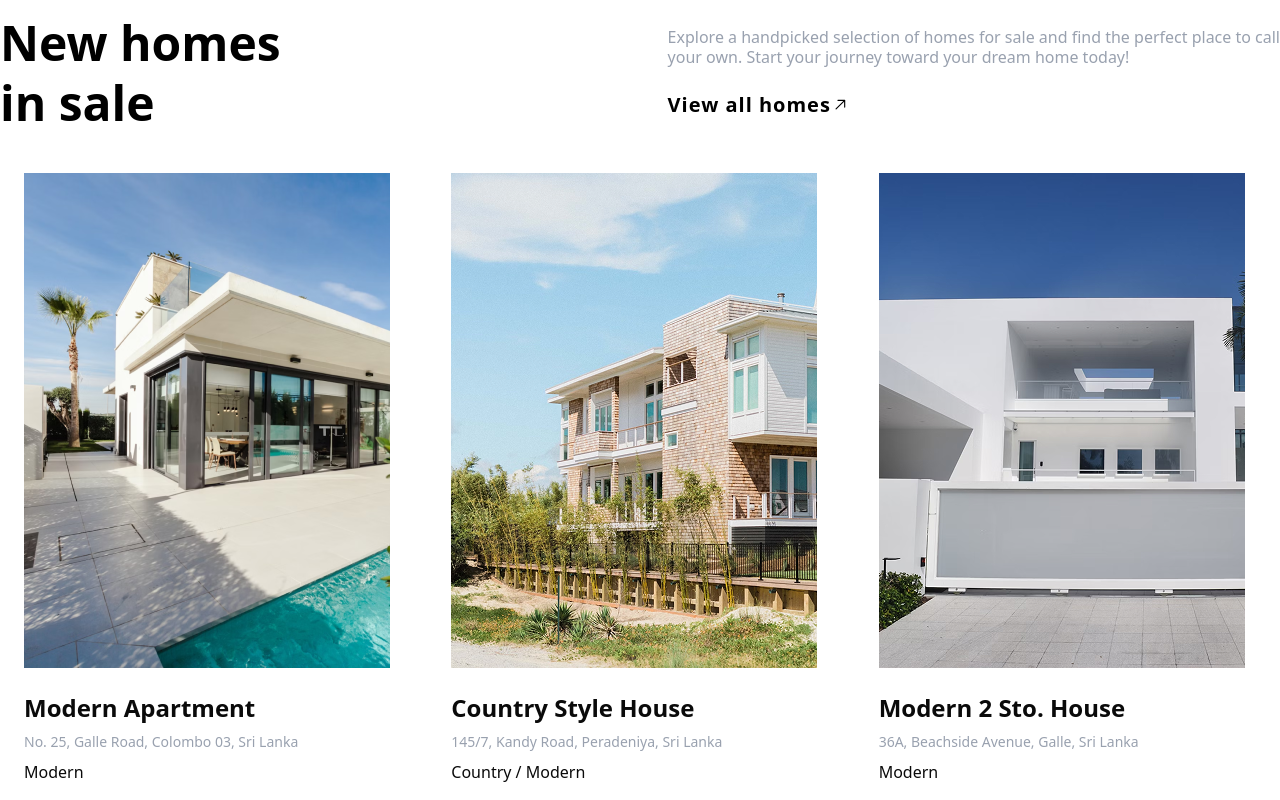
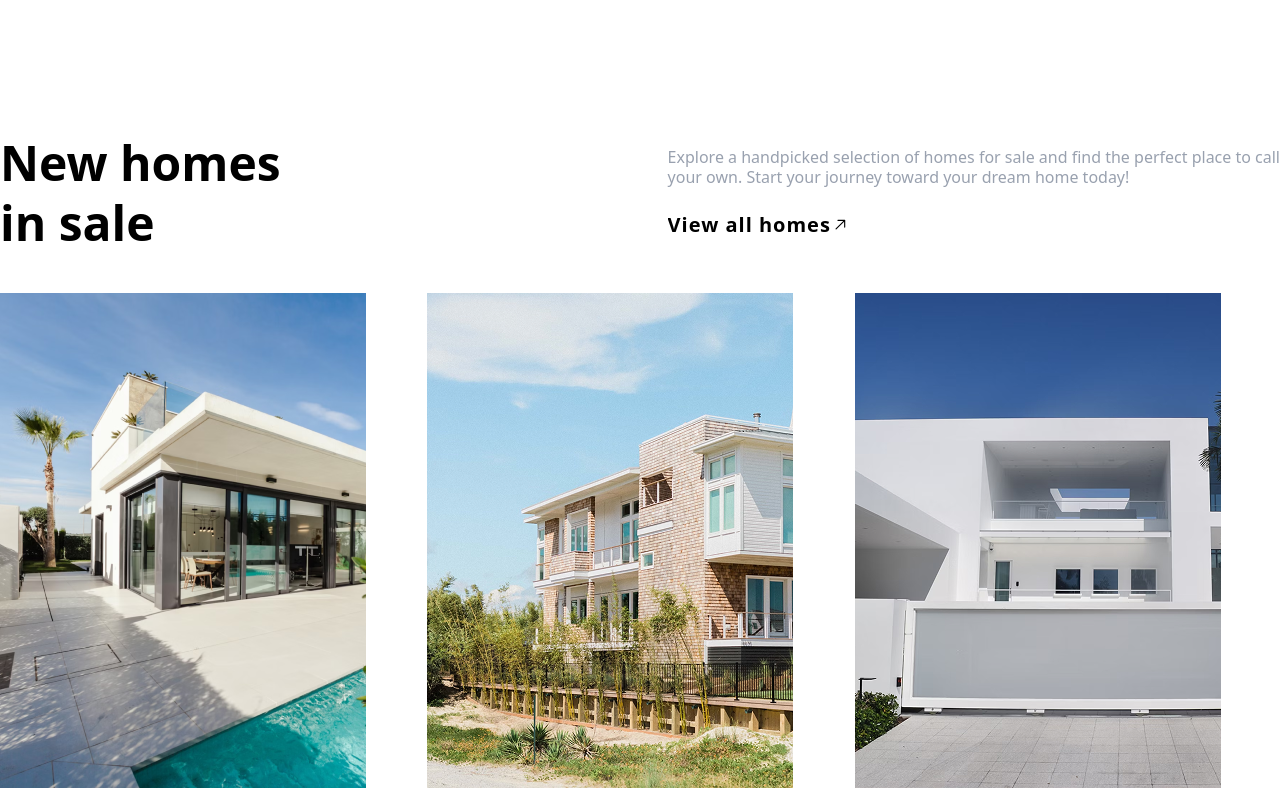
Before and after one commit to Kaveeshala/LandingPage, a Next.js app: page / in a window 1280 px wide. Shown: the part 1080-1880 px from the top of the page. Built offline with nearby package versions, Linux system fonts and the light colour scheme.

Commit message:
modify home section

```diff
--- a/src/app/components/Homes.jsx
+++ b/src/app/components/Homes.jsx
@@ -30,7 +30,7 @@ export default function Homes() {
 
 
   return (
-    <section className="max-w-7xl mx-auto flex flex-col gap-4">
+    <section className="max-w-7xl mx-auto flex flex-col gap-4 mt-30">
     {/* First Child */}
     <div className="flex justify-between items-center">
         <div className="flex flex-col justify-center">
@@ -42,10 +42,11 @@ export default function Homes() {
                 Explore a handpicked selection of homes for sale and find the perfect place to call <br />
                 your own. Start your journey toward your dream home today!
             </h1>
-            <div className="flex items-center text-black font-semibold text-xs">
-                <p className="text-xl tracking-wider">View all homes</p>
-                <GoArrowUpRight size={18} />
+            <div className="flex items-center overflow-hidden text-black font-semibold text-xs hover:scale-105 transition transform hover:cursor-pointer">
+              <p className="text-xl tracking-wider">View all homes</p>
+              <GoArrowUpRight size={18} />
             </div>
+
         </div>
     </div>
 
@@ -53,14 +54,15 @@ export default function Homes() {
         {images.map((image, index) => (
             <Card key={index} className="w-full border-none shadow-none"> {/* Full width */}
 
-            <CardHeader>
+            <CardHeader className="overflow-hidden px-0 group">
                 <Image
                   src={image.src}
                   alt='image'
+                  className="group-hover:scale-105 transition"
 
                 />
             </CardHeader>
-            <CardContent className="space-y-2">
+            <CardContent className="space-y-2 px-0">
                 <CardTitle className="text-2xl">{image.title}</CardTitle>
                 <p className="text-gray-400 text-sm">{image.description}</p>
                 <p>{image.description2}</p>
```
